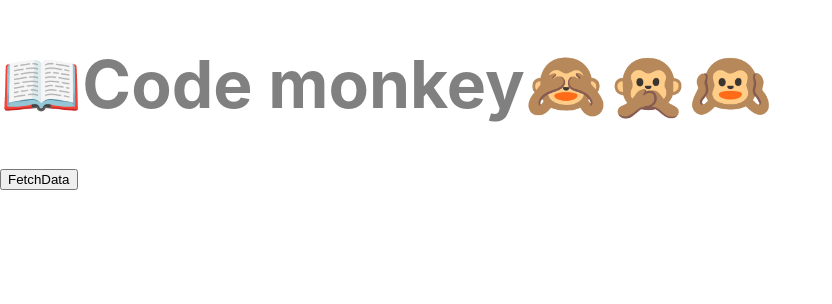
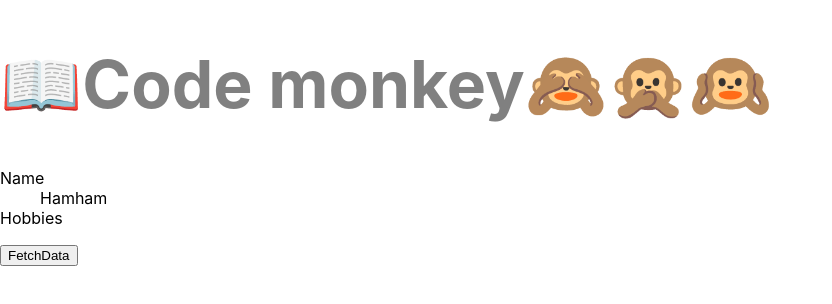
Before and after one commit to h-waji/react-typescript1, a React (Create React App) app: page / in a window 1280 px wide. Shown: the top 304 px of the page, without its empty margins (0-832 px from the left). Built offline with nearby package versions, Linux system fonts and the light colour scheme; the HTML template or start-up script is replaced by a standard one.

Commit message:
optional chaining

```diff
--- a/src/App.tsx
+++ b/src/App.tsx
@@ -4,6 +4,8 @@
 import { Todo } from './Todo';
 import { TodoType } from './types/todo';
 import { Text } from './Text';
+import { UserProfile } from './UserProfile';
+import { User } from './types/user'
 
 export default function App() {
   const [todos, setTodos] = useState<Array<TodoType>>([]);
@@ -15,9 +17,15 @@
     });
   };
 
+  const user: User = {
+    name: "Hamham",
+    // hobbies: ["sleeping", "zoning out", "wheel"],
+  }
+
   return (
     <div>
       <Text color='gray' fontSize='66px' />
+      <UserProfile user={user} />
       <button onClick={onClickFetchData}>FetchData</button>
       {todos.map((todo) => (
         <Todo key={todo.id} title={todo.title} userId={todo.userId} completed={todo.completed} />
--- /dev/null
+++ b/src/UserProfile.tsx
@@ -0,0 +1,18 @@
+import { FC } from "react";
+import { User } from "./types/user";
+
+type Props = {
+    user: User;
+}
+
+export const UserProfile: FC<Props> = (props) => {
+    const { user } = props;
+    return (
+        <dl>
+            <dt>Name</dt>
+            <dd>{user.name}</dd>
+            <dt>Hobbies</dt>
+            <dd>{user.hobbies?.join(" / ")}</dd>
+        </dl>
+    );
+}
--- /dev/null
+++ b/src/types/user.ts
@@ -0,0 +1,4 @@
+export type User = {
+    name: string;
+    hobbies?: Array<string>;
+}
```
